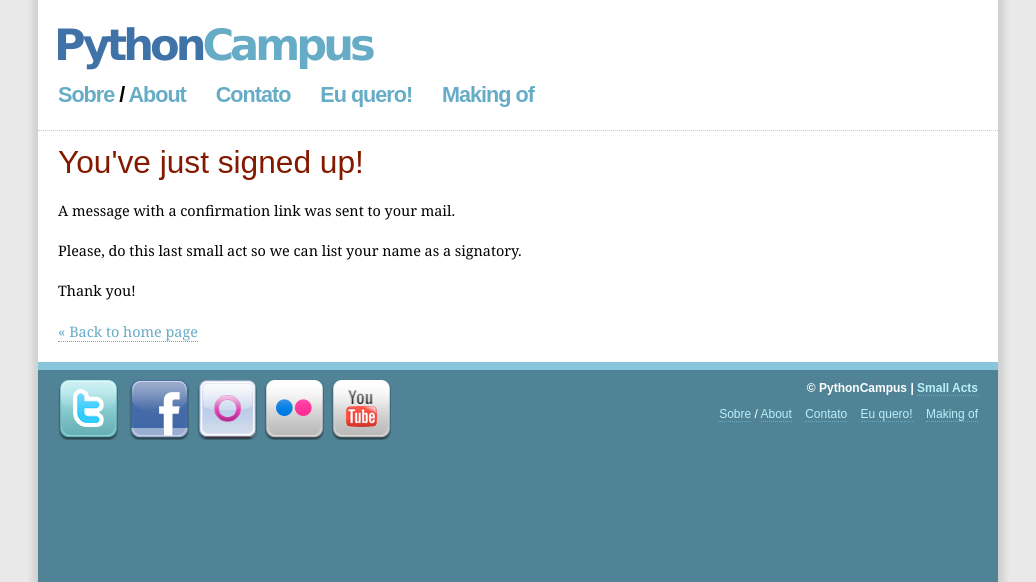
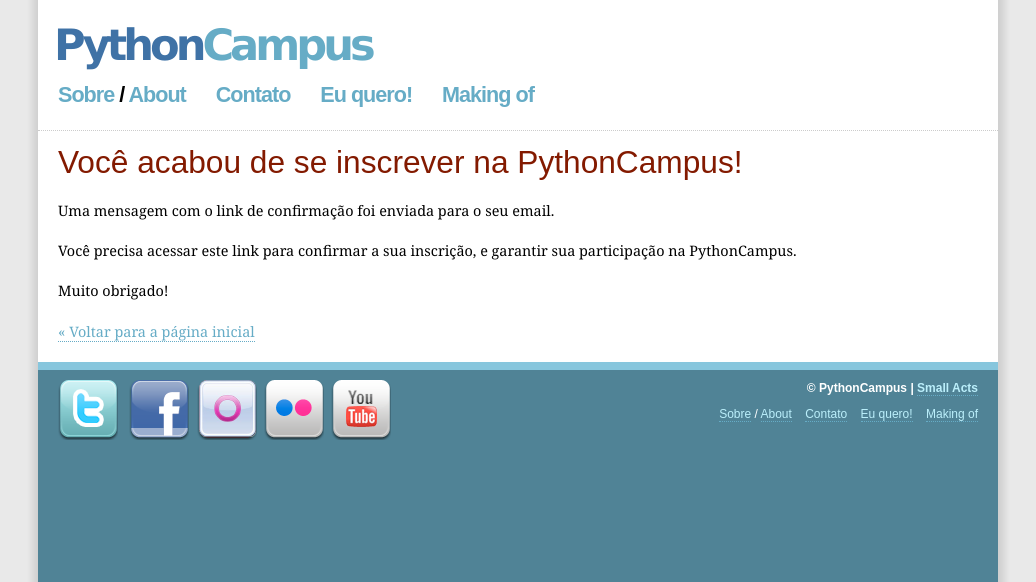
Before and after one commit to flavioamieiro/pythoncampus, a Django app: template src/subscription/templates/signatures/signed.html in a window 1280 px wide. Shown: the top 582 px of the page, without its empty margins (122-1158 px from the left). Run offline with Django 3.2, Linux system fonts and the light colour scheme; the template is opened without the code that fills it, so the values that code supplies are empty; parts of the project's set-up code (start-up, migrations or seed data) failed here and were passed over; some libraries are stand-ins or nearby versions.

Commit message:
Translation and changes for PythonCampus

```diff
--- a/src/subscription/templates/signatures/confirmed.html
+++ b/src/subscription/templates/signatures/confirmed.html
@@ -2,10 +2,10 @@
 
 {% block content %}
 
-<h1>Email confirmation succeeded!</h1>
+<h1>Sua inscrição foi confirmada com sucesso!</h1>
 
-<p>Thank you for endorsing the Small Acts Manifesto.</p>
+<p>Obrigado pelo seu interesse na PythonCampus. </p>
 
-<p><a href="/">&laquo; Back to home page</p>
+<p><a href="/">&laquo; Voltar para página inicial</p>
 
 {% endblock content %}
--- a/src/subscription/templates/signatures/mail_subject.txt
+++ b/src/subscription/templates/signatures/mail_subject.txt
@@ -1 +1 @@
-Signup Confirmation - Small Acts Manifesto
+Confirmação de Inscrição - PythonCampus
--- a/src/subscription/templates/signatures/signed.html
+++ b/src/subscription/templates/signatures/signed.html
@@ -2,14 +2,14 @@
 
 {% block content %}
 
-<h1>You've just signed up!</h1>
+<h1>Você acabou de se inscrever na PythonCampus!</h1>
 
-<p>A message with a confirmation link was sent to your mail.</p>
+<p>Uma mensagem com o link de confirmação foi enviada para o seu email.</p>
 
-<p>Please, do this last small act so we can list your name as a signatory.</p>
+<p>Você precisa acessar este link para confirmar a sua inscrição, e garantir sua participação na PythonCampus.</p>
 
-<p>Thank you!</p>
+<p>Muito obrigado!</p>
 
-<p><a href="/">&laquo; Back to home page</p>
+<p><a href="/">&laquo; Voltar para a página inicial</p>
 
 {% endblock content %}
```
Also changed, not shown: src/subscription/templates/signatures/mail_message.txt (+5 -5 lines).
